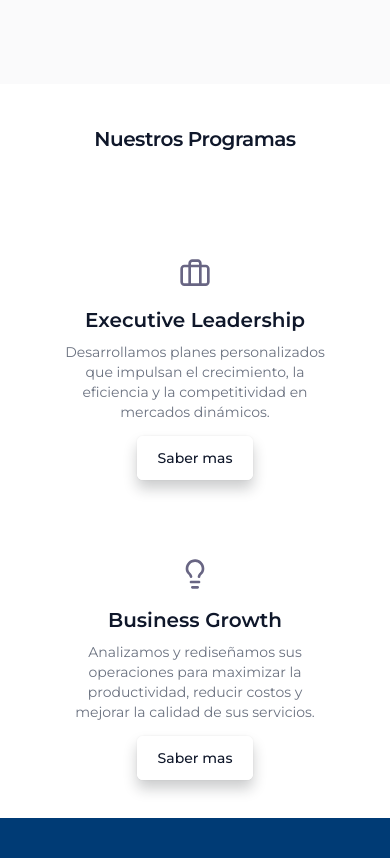
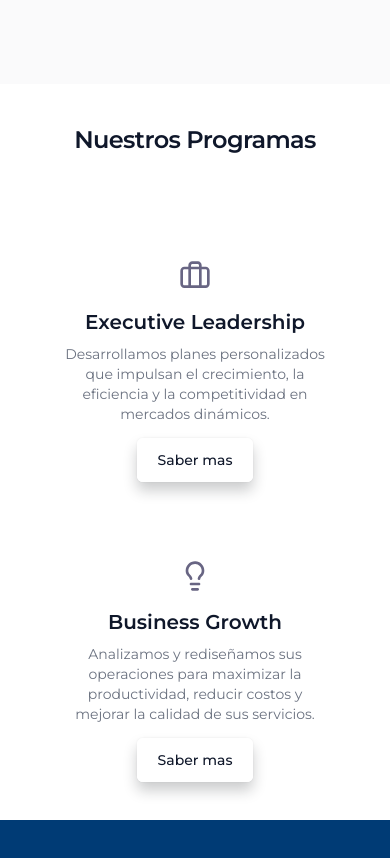
Before and after one commit to NicoGuerrero11/mgconsulting-sitio, an Astro site: page / in a window 390 px wide. Shown: the part 1480-2338 px from the top of the page. Built offline with nearby package versions, Linux system fonts and the light colour scheme; Astro itself is replaced by a stand-in of ours.

Commit message:
fix(services): update heading font size for improved readability

```diff
--- a/src/components/home/Services.astro
+++ b/src/components/home/Services.astro
@@ -12,7 +12,7 @@ import luz from "../../assets/icons/luz.svg";
   <Container class="w-full px-6 md:px-8">
     <h1
       id="services-title"
-      class="text-center text-text font-semibold tracking-tight text-[20px] md:text-2xl lg:text-[28px] mb-20"
+      class="text-center text-text font-semibold tracking-tight text-2xl md:text-4xl lg:text-[28px] mb-20"
     >
       Nuestros Programas
     </h1>
```
